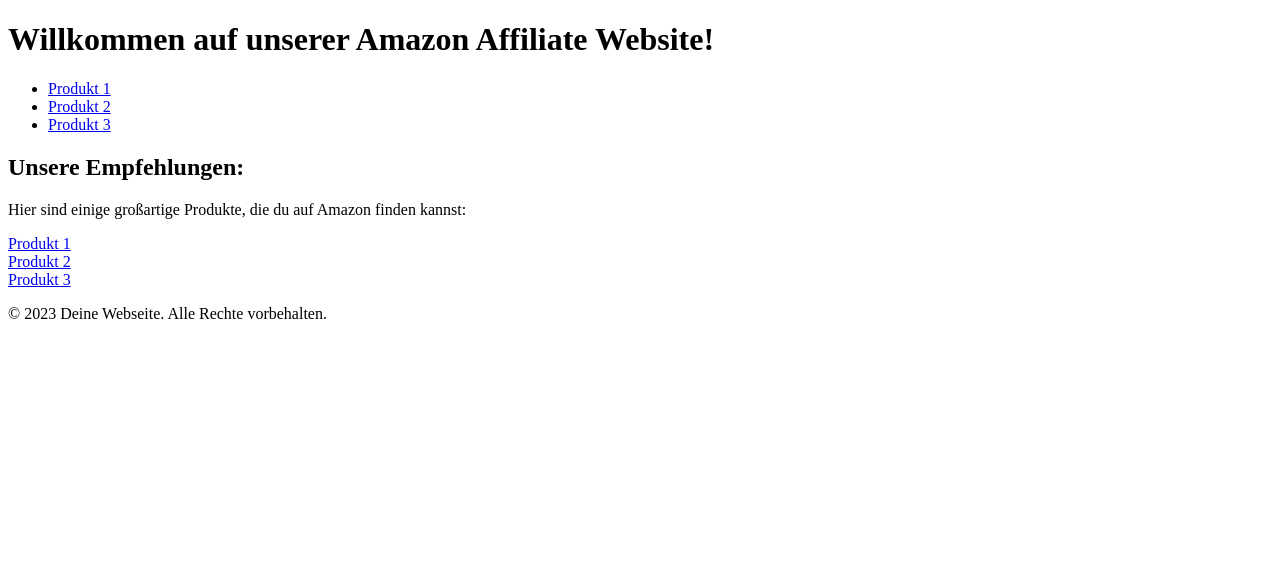
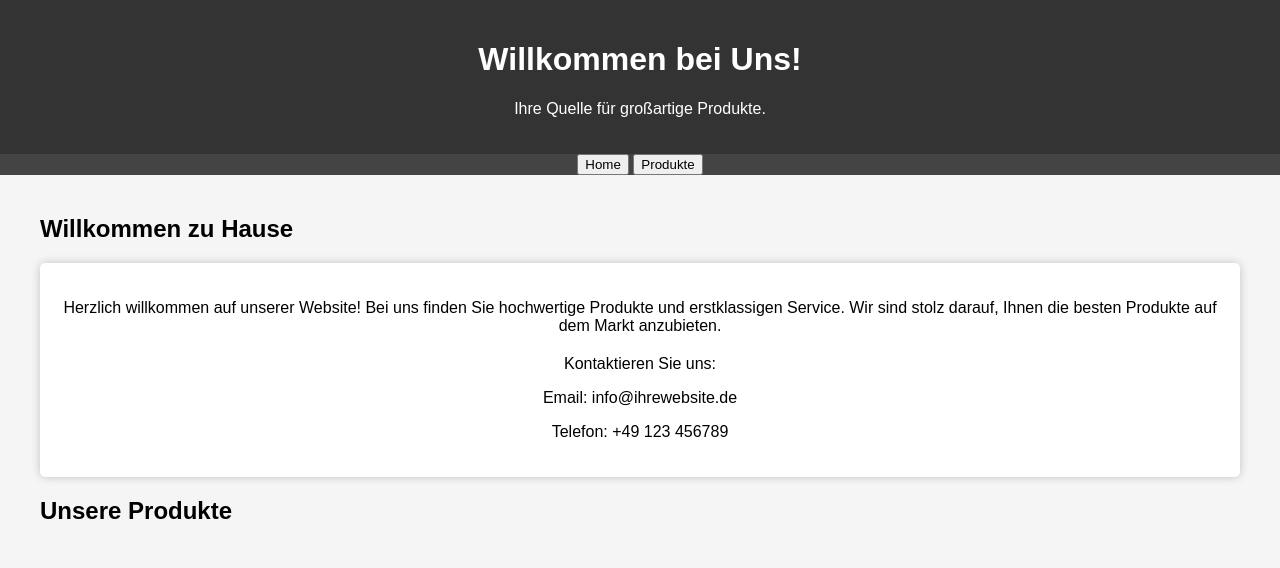
Before and after one commit to 7patrick46/7patrick46.github.io, a plain HTML site: page index.html in a window 1280 px wide. Drawn offline with Linux system fonts and the light colour scheme.

Commit message:
index.html

```diff
--- a/index.html
+++ b/index.html
@@ -1,40 +1,93 @@
 <!DOCTYPE html>
-<html lang="en">
-
+<html lang="de">
 <head>
     <meta charset="UTF-8">
     <meta name="viewport" content="width=device-width, initial-scale=1.0">
-    <title>Amazon Affiliate Website</title>
+    <title>Ihre Produktseite</title>
+    <style>
+        body {
+            font-family: Arial, sans-serif;
+            background-color: #f5f5f5;
+            margin: 0;
+            padding: 0;
+        }
+        header {
+            background-color: #333;
+            color: #fff;
+            padding: 20px;
+            text-align: center;
+        }
+        nav {
+            background-color: #444;
+            text-align: center;
+        }
+        nav a {
+            text-decoration: none;
+            color: #fff;
+            font-weight: bold;
+            padding: 10px 20px;
+        }
+        nav a:hover {
+            background-color: #555;
+        }
+        .container {
+            max-width: 1200px;
+            margin: 0 auto;
+            padding: 20px;
+        }
+        .product {
+            border: 1px solid #ddd;
+            border-radius: 5px;
+            padding: 10px;
+            margin: 10px;
+            background-color: #fff;
+            text-align: center;
+        }
+        .product img {
+            max-width: 100%;
+        }
+        .product p {
+            font-size: 14px;
+            margin-top: 10px;
+        }
+        .home-content {
+            text-align: center;
+            padding: 20px;
+            background-color: #fff;
+            border-radius: 5px;
+            box-shadow: 0 0 10px rgba(0, 0, 0, 0.2);
+        }
+        .contact-info {
+            font-size: 16px;
+            margin-top: 20px;
+        }
+    </style>
 </head>
-
 <body>
     <header>
-        <h1>Willkommen auf unserer Amazon Affiliate Website!</h1>
+        <h1>Willkommen bei Uns!</h1>
+        <p>Ihre Quelle für großartige Produkte.</p>
     </header>
-
     <nav>
-        <ul>
-            <li><a href="https://www.amazon.de/Amazon-Basics-AA-Alkalibatterien-leistungsstark-variieren-Grau/dp/B00NTCH52W?__mk_de_DE=%C3%85M%C3%85%C5%BD%C3%95%C3%91&crid=3T8MS32FZVUOH&keywords=bateria+aa&qid=1697783190&sprefix=bateria+aa,aps,85&sr=8-1-spons&sp_csd=d2lkZ2V0TmFtZT1zcF9hdGY&psc=1&linkCode=sl1&tag=marchl-21&linkId=862ab949a6b104357c8ef9b571673bf0&language=de_DE&ref_=as_li_ss_tl">Produkt 1</a></li>
-            <li><a href="dein-affiliate-link-2">Produkt 2</a></li>
-            <li><a href="dein-affiliate-link-3">Produkt 3</a></li>
-        </ul>
+        <button onclick="window.location.href='index.html'">Home</button>
+        <button onclick="window.location.href='Produkte.html'">Produkte</button>
     </nav>
-
-    <main>
-        <h2>Unsere Empfehlungen:</h2>
-        <p>Hier sind einige großartige Produkte, die du auf Amazon finden kannst:</p>
-
-        <!-- Hier sind deine Affiliate-Links -->
-        <a href="dein-affiliate-link-1" target="_blank">Produkt 1</a>
-        <br>
-        <a href="dein-affiliate-link-2" target="_blank">Produkt 2</a>
-        <br>
-        <a href="dein-affiliate-link-3" target="_blank">Produkt 3</a>
-    </main>
-
-    <footer>
-        <p>&copy; 2023 Deine Webseite. Alle Rechte vorbehalten.</p>
-    </footer>
+    <div class="container">
+        <section id="home">
+            <h2>Willkommen zu Hause</h2>
+            <div class="home-content">
+                <p>Herzlich willkommen auf unserer Website! Bei uns finden Sie hochwertige Produkte und erstklassigen Service. Wir sind stolz darauf, Ihnen die besten Produkte auf dem Markt anzubieten.</p>
+                <div class="contact-info">
+                    <p>Kontaktieren Sie uns:</p>
+                    <p>Email: info@ihrewebsite.de</p>
+                    <p>Telefon: +49 123 456789</p>
+                </div>
+            </div>
+        </section>
+        <section id="products">
+            <h2>Unsere Produkte</h2>
+            <!-- Fügen Sie Ihre Produkte hier ein -->
+        </section>
+    </div>
 </body>
-
 </html>
```
